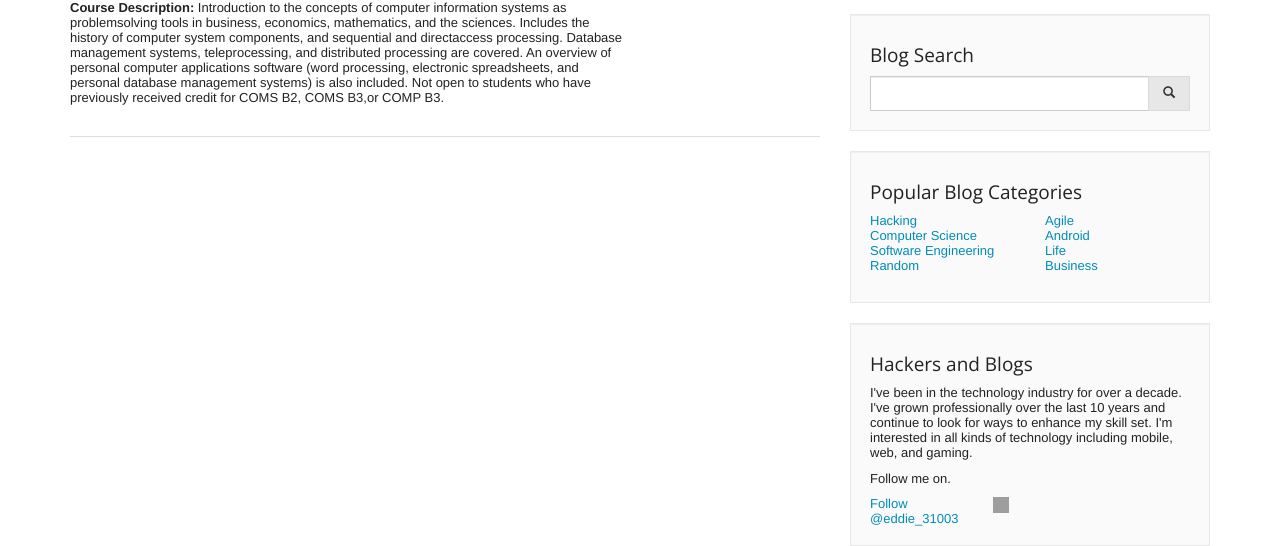
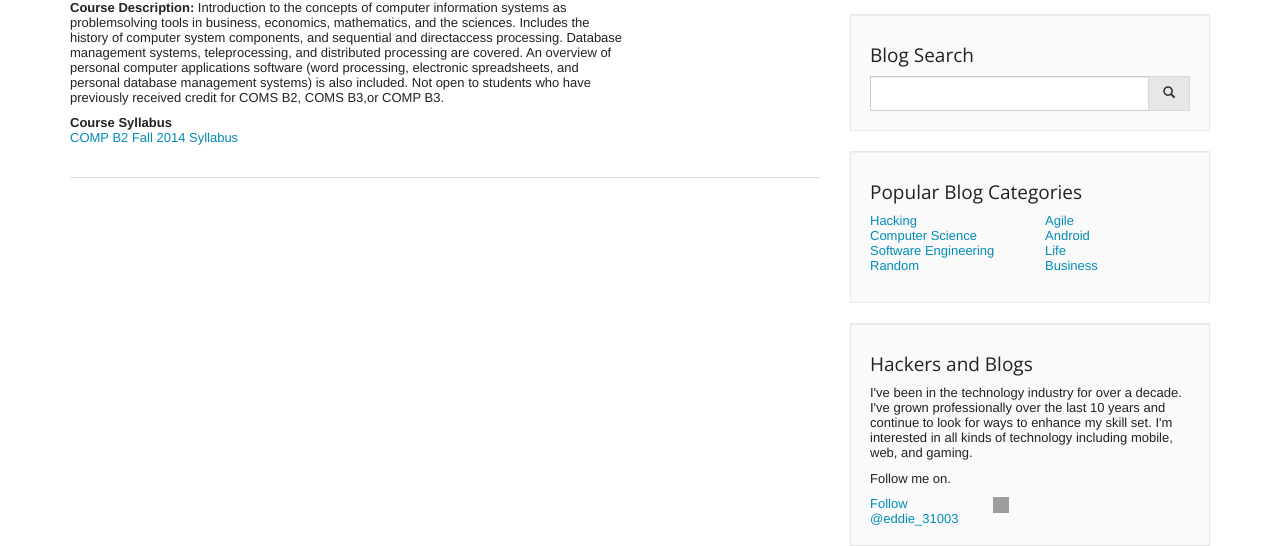
Before and after one commit to erangeljr/eddierangel.com, a Jekyll site: the page built from bc/index.html, in a window 1280 px wide and 900 px high, cut to the strip 354-900 px from the top of the window. Built offline with Jekyll 4.4.1, drawn with Linux system fonts in a browser that asks for light colours; Markdown is read by kramdown in place of the engine named in the settings; comment, search, counter and statistics services are not loaded; grey boxes are pictures that could not be loaded.

Commit message:
Adding Course Syllabus

```diff
--- a/_includes/compb2.html
+++ b/_includes/compb2.html
@@ -5,6 +5,7 @@
 		<p>CRN: 70930 in Business 7 on TH from 6:00pm – 9:10pm</p>
 		<p><b>Course Description:</b>
 		Introduction to the concepts of computer information systems as problemsolving tools in business, economics, mathematics, and the sciences. Includes the history of computer system components, and sequential and directaccess processing. Database management systems, teleprocessing, and distributed processing are covered. An overview of personal computer applications software (word processing, electronic spreadsheets, and personal database management systems) is also included. Not open to students who have previously received credit for COMS B2, COMS B3,or COMP B3.</p>
+		<p><b>Course Syllabus</b></br><a href="{{ site.url }}/bc/content/COMPB2Fall2014Syllabus.pdf">COMP B2 Fall 2014 Syllabus</a> </p>
 
 	</div>
 </div>
```
Also changed, not shown: 1 other file.
